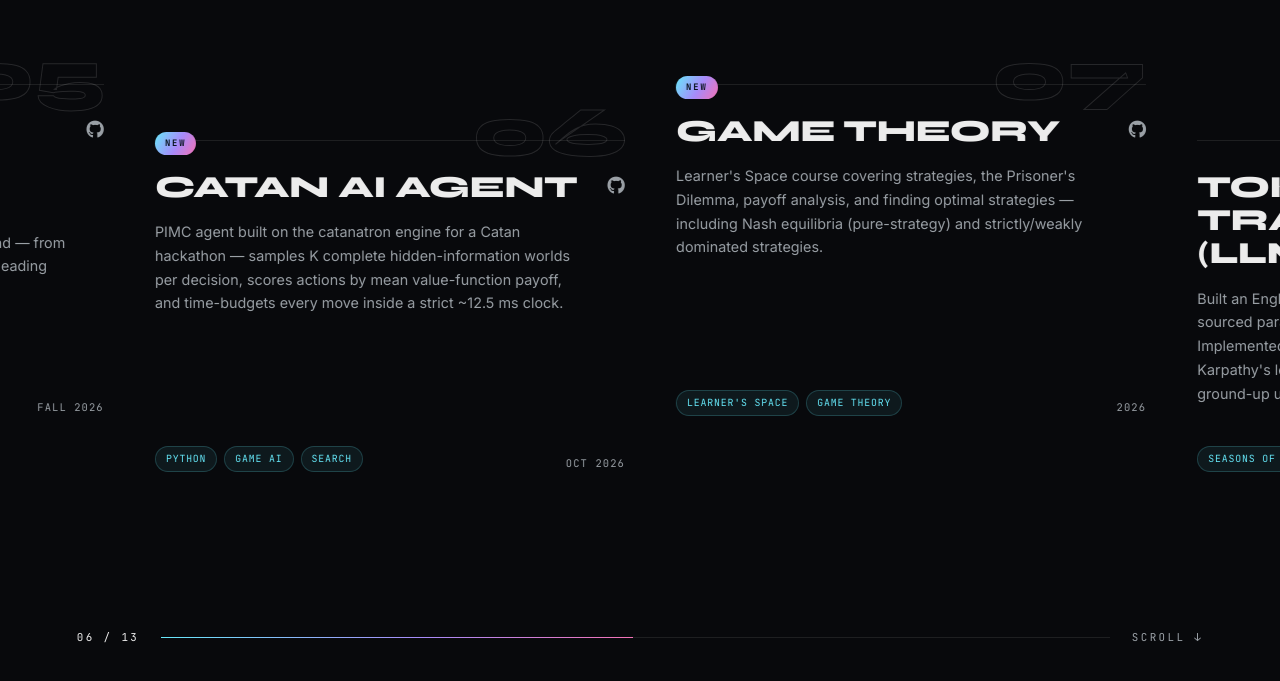
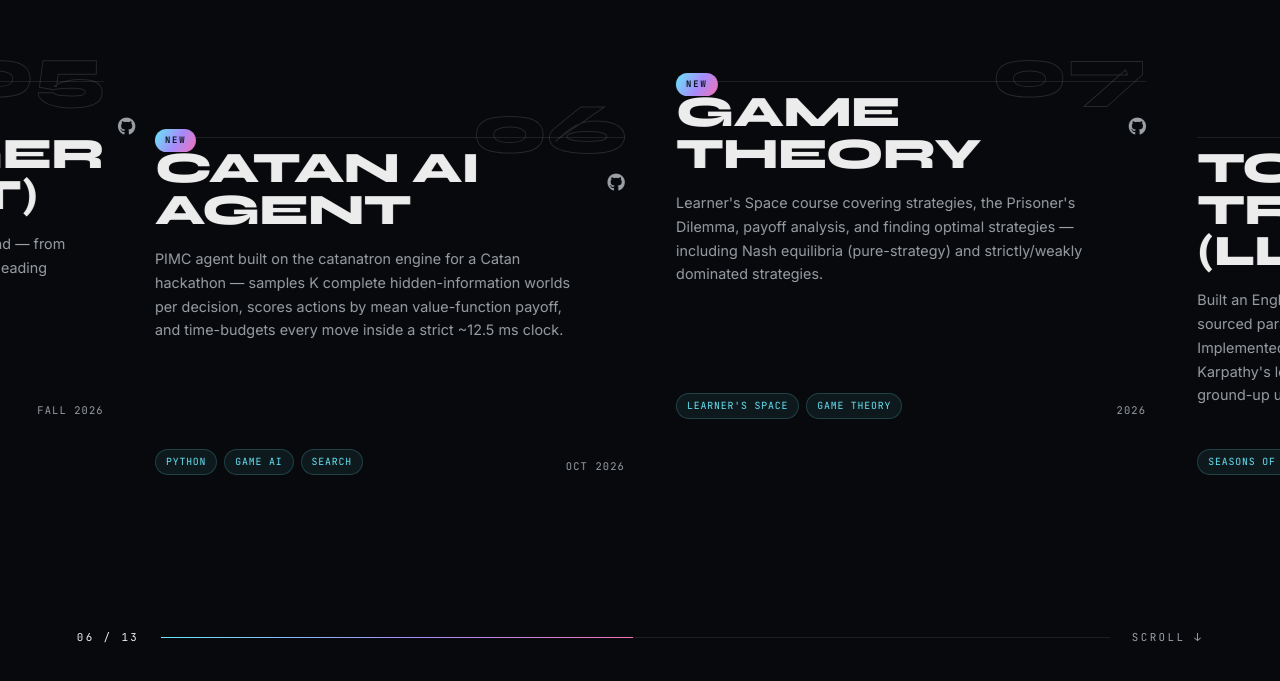
Before and after one commit to Rutvik-294/Rutvik-294.github.io, a plain HTML site: page index.html in a window 1280 px wide. Shown: the part 2166-2847 px from the top of the page. Drawn offline with Linux system fonts and the light colour scheme.

Commit message:
Clean wall: opaque panels stop neighbor bleed, intro type contained; Lusion-style titles cross the rule with hover arrow

```diff
--- a/style.css
+++ b/style.css
@@ -706,7 +706,7 @@ section { margin-bottom: 110px; }
 .htrack {
     display: flex;
     gap: clamp(30px, 4vw, 72px);
-    padding: 26px 0 10px 6vw;
+    padding: 60px 0 10px 6vw;
     overflow-x: auto;
     scroll-snap-type: x proximity;
     scrollbar-width: none;
@@ -727,6 +727,8 @@ section { margin-bottom: 110px; }
     padding: 30px 0 8px;
     display: flex;
     flex-direction: column;
+    /* occlude any neighbor overflow — keeps the wall clean */
+    background: var(--bg);
 }
 
 /* gradient sweep on the top rule */
@@ -802,10 +804,34 @@ section { margin-bottom: 110px; }
 .hpanel-head h3 {
     font-family: "Syne", sans-serif;
     font-weight: 800;
-    font-size: clamp(1.45rem, 2.4vw, 1.95rem);
-    line-height: 1.08;
-    letter-spacing: -0.01em;
+    font-size: clamp(2rem, 3.4vw, 3.2rem);
+    line-height: 0.95;
+    letter-spacing: -0.02em;
     text-transform: uppercase;
+    /* Lusion move: title crosses the top rule */
+    margin-top: -0.45em;
+    position: relative;
+    z-index: 2;
+    transition: color 0.3s ease;
+}
+
+.hpanel:hover .hpanel-head h3 { color: var(--accent); }
+
+/* arrow slides in from the left margin on hover */
+.hpanel-head h3::before {
+    content: "→";
+    position: absolute;
+    left: -1.1em;
+    top: 0;
+    opacity: 0;
+    transform: translateX(-12px);
+    transition: opacity 0.3s ease, transform 0.3s cubic-bezier(0.22, 1, 0.36, 1);
+    color: var(--accent);
+}
+
+.hpanel:hover .hpanel-head h3::before {
+    opacity: 1;
+    transform: translateX(0);
 }
 
 .hlink {
@@ -844,6 +870,7 @@ section { margin-bottom: 110px; }
     justify-content: center;
     width: clamp(280px, 40vw, 560px);
     padding-top: 0;
+    overflow: hidden;
 }
 
 .hint-panel::before { display: none; }
@@ -851,8 +878,8 @@ section { margin-bottom: 110px; }
 .hint-big {
     font-family: "Syne", sans-serif;
     font-weight: 800;
-    font-size: clamp(3.2rem, 6.5vw, 5.6rem);
-    line-height: 0.95;
+    font-size: clamp(2.4rem, 4.4vw, 4rem);
+    line-height: 0.98;
     text-transform: uppercase;
     letter-spacing: -0.01em;
 }
```
